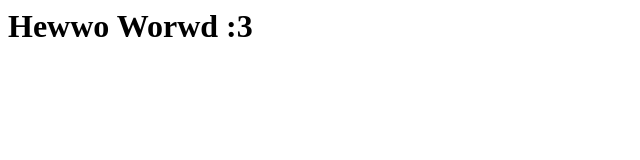
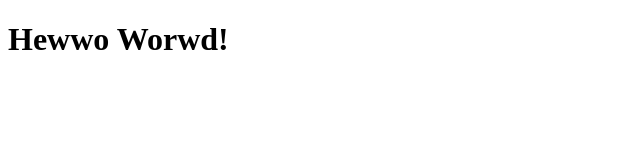
Before and after one commit to gigi1189/Educator-Project, a plain HTML site: page New Folder/home.html in a window 1280 px wide. Shown: the whole page, without its empty margins (0-640 px from the left). Drawn offline with Linux system fonts and the light colour scheme.

Commit message:
Used Emmet! Woohoo!!

```diff
--- a/New Folder/home.html
+++ b/New Folder/home.html
@@ -1,12 +1,11 @@
-<! DOCTYPE html>
+<!DOCTYPE html>
 <html lang="en">
 <head>
+    <meta charset="UTF-8">
+    <meta name="viewport" content="width=device-width, initial-scale=1.0">
     <title>Educator Project</title>
-    <meta charset="utf-8">
 </head>
 <body>
-    <h1>
-        <p> Hewwo Worwd :3 </p>
-    </h1>
+    <h1> Hewwo Worwd! </h1>
 </body>
 </html>
```
